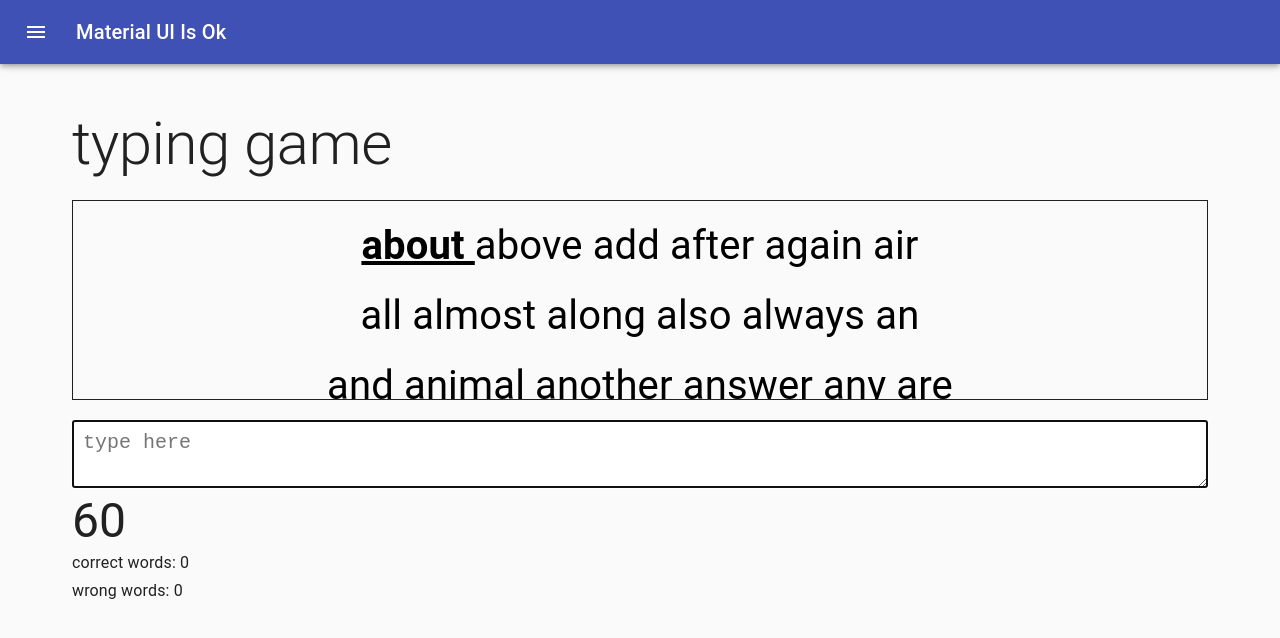
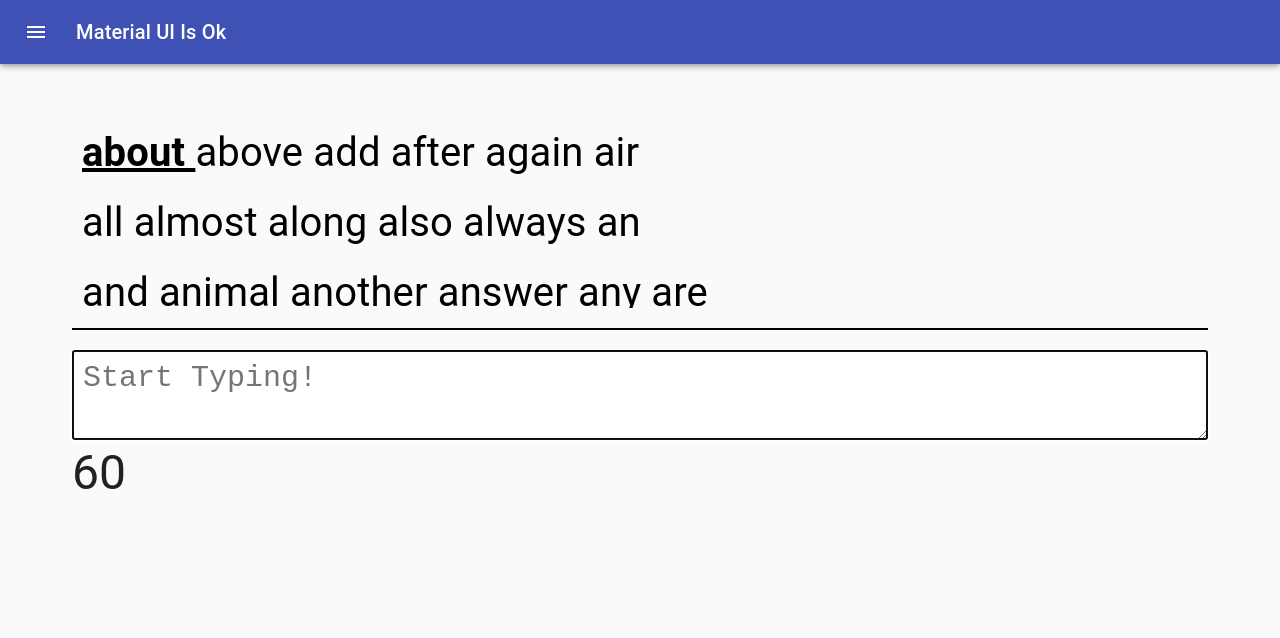
Before and after one commit to owengiri20/material-ui-is-ok, a React (Create React App) app: page /typer in a window 1280 px wide. Shown: the top 638 px of the page. Built offline with nearby package versions, Linux system fonts and the light colour scheme.

Commit message:
clean up code, pretiffy the ui a bit

```diff
--- a/src/App.css
+++ b/src/App.css
@@ -3,16 +3,16 @@ a {
 	color: unset;
 }
 
-#fuck::-webkit-scrollbar-track {
+#textDisplay::-webkit-scrollbar-track {
 	-webkit-box-shadow: transparent;
 	background-color: transparent;
 }
 
-#fuck::-webkit-scrollbar {
+#textDisplay::-webkit-scrollbar {
 	width: 6px;
 	background-color: transparent;
 }
 
-#fuck::-webkit-scrollbar-thumb {
+#textDisplay::-webkit-scrollbar-thumb {
 	background-color: transparent;
 }
--- a/src/typing-game/typer.tsx
+++ b/src/typing-game/typer.tsx
@@ -8,14 +8,15 @@ interface TestWord {
 	status: "correct" | "incorrect" | "eh"
 	cut: boolean
 }
-
+// id of text display
+const DISPLAY_ID = "textDisplay"
+// creates an array of every "nth" number
 const everyNth = (arr: number[], nth: number) => arr.filter((_, i) => i % nth === nth - 1)
 
+// generate list of words of json file
 const genWords = (): TestWord[] => {
 	const words: string[] = j.split("|")
-
 	const cutOffs = everyNth(Array.from(Array(words.length).keys()), 6)
-
 	const testWords: TestWord[] = words.map((w, i) => {
 		let c = false
 		if (cutOffs.includes(i)) {
@@ -33,15 +34,20 @@ export const Typer = (props: Props) => {
 		indicator: { height: "60px", width: "60px" },
 		typingArea: {
 			margin: "20px 0",
-			border: "1px solid",
+			paddingBottom: "15px",
 			padding: "10px",
 			maxHeight: "200px",
 			overflowY: "auto",
 			fontSize: "20px",
-			textAlign: "center",
 		},
 
-		textAreaStyles: { width: "100%", fontSize: "20px", padding: "10px" },
+		textAreaStyles: { width: "100%", fontSize: "30px", padding: "10px" },
+		line: {
+			height: "2px",
+			width: "100%",
+			backgroundColor: "black",
+			marginBottom: "20px",
+		},
 	})
 
 	const classes = useStyles()
@@ -49,7 +55,6 @@ export const Typer = (props: Props) => {
 	const [idx, setIdx] = React.useState(0)
 	const [charIdx, setCharIdx] = React.useState(0)
 
-	const [iColour, setIColour] = React.useState("black")
 	const [word, setWord] = React.useState<string>("")
 	const [finish, setFinish] = React.useState(false)
 	const [start, setStart] = React.useState(false)
@@ -67,35 +72,11 @@ export const Typer = (props: Props) => {
 		}
 	})
 
-	const handleRestart = () => {
-		window.location.reload()
-	}
-
-	const handleKeyPress = (key: any) => {
-		const currWord = props.yoyoWords[idx]
-		if (!start) {
-			setStart(true)
-		}
-
-		const currChar = currWord.word[charIdx]
-		setCharIdx(charIdx + 1)
-
-		if (currChar) {
-			if (currChar === key.key) {
-				setIColour("green")
-			} else {
-				setIColour("red")
-			}
-		}
-
-		if (key.code === "Space") {
-			setWord("")
-			setIdx(idx + 1)
-			setCharIdx(0)
-			if (currWord.word === word) {
+	const handleStatus = (correct: boolean) => {
+		if (correct) {
 			setCorrectWords(correctWords + 1)
 			props.setWords(
-					props.yoyoWords.map((w, i) => {
+				props.words.map((w, i) => {
 					if (i === idx) {
 						return {
 							...w,
@@ -108,7 +89,7 @@ export const Typer = (props: Props) => {
 		} else {
 			setWrongWords(wrongWords + 1)
 			props.setWords(
-					props.yoyoWords.map((w, i) => {
+				props.words.map((w, i) => {
 					if (i === idx) {
 						return {
 							...w,
@@ -119,30 +100,50 @@ export const Typer = (props: Props) => {
 				}),
 			)
 		}
+	}
+
+	const handleRestart = () => {
+		window.location.reload()
+	}
+
+	const handleKeyPress = (key: any) => {
+		const currWord = props.words[idx]
+		if (!start) {
+			setStart(true)
+		}
+		setCharIdx(charIdx + 1)
+
+		if (key.code === "Space") {
+			setWord("")
+			setIdx(idx + 1)
+			setCharIdx(0)
+			if (currWord.word === word) {
+				handleStatus(true)
+			} else {
+				handleStatus(false)
+			}
 
 			return
 		}
 	}
 
 	const handleBackSpace = (key: any) => {
-		// characters
 		if (word.length === 0) return
 		if (key.code && key.code === "Backspace") {
 			if (charIdx === 0) return
 			setCharIdx(charIdx - 1)
-			console.log("backspace")
 		}
 	}
 
-	const calcWPM = () => {
-		return (correctWords / 60) * 60
-	}
+	const calcWPM = () => (correctWords / 60) * 60
 
 	const getColour = (status: "correct" | "incorrect" | "eh") => {
 		if (status === "correct") return "green"
 		if (status === "incorrect") return "red"
 		if (status === "eh") return "black"
 	}
+
+	const onCurrWord = (currIdx: number) => idx === currIdx
 
 	const getResult = (wpm: number) => {
 		let label = ""
@@ -174,34 +175,38 @@ export const Typer = (props: Props) => {
 		return <Typography variant="h5">result: {label}</Typography>
 	}
 
-	const textDisplayRef = React.useRef<HTMLDivElement>(null)
+	// useffect to handle scroll height of text display
+	React.useEffect(() => {
+		// if first word
+		if (idx === 0) return
 
-	React.useEffect(() => {
-		if (idx === 0) return
-		const prevWord = props.yoyoWords[idx - 1]
-		let sss = document.getElementById("fuck")
-		if (sss && prevWord.cut) {
-			sss.scrollTop = props.scrollHeight
+		// get prevous word
+		const prevWord = props.words[idx - 1]
+
+		// get textDisplay div
+		let textDisplay = document.getElementById(DISPLAY_ID)
+
+		// handle scroll
+		if (textDisplay && prevWord.cut) {
+			textDisplay.scrollTop = props.scrollHeight
 			props.setScrollHeight(props.scrollHeight + 70)
 		}
-		console.log(prevWord.word)
 	}, [idx])
 
 	return (
 		<Container>
 			{!finish ? (
 				<>
-					<Typography variant="h2">typing game</Typography>
-					<div className={classes.typingArea} ref={textDisplayRef} id="fuck">
+					<div className={classes.typingArea} id={DISPLAY_ID}>
 						<Typography variant="subtitle1">
-							{props.yoyoWords.map((w, i) => (
+							{props.words.map((w, i) => (
 								<React.Fragment key={i}>
 									<span
 										style={{
 											color: getColour(w.status),
-											textDecoration: idx === i ? "underline" : "unset",
+											textDecoration: onCurrWord(i) ? "underline" : "unset",
 											fontSize: "40px",
-											fontWeight: idx === i ? "bold" : "unset",
+											fontWeight: onCurrWord(i) ? "bold" : "unset",
 										}}
 										key={i}
 									>{` ${w.word} `}</span>
@@ -210,6 +215,7 @@ export const Typer = (props: Props) => {
 							))}
 						</Typography>
 					</div>
+					<div className={classes.line}></div>
 					<textarea
 						className={classes.textAreaStyles}
 						autoFocus
@@ -219,13 +225,12 @@ export const Typer = (props: Props) => {
 						onChange={(e) => setWord(e.target.value.trim())}
 						name=""
 						id=""
-						placeholder="type here"
+						placeholder={idx === 0 ? "Start Typing!" : ""}
 					></textarea>
-					{/* <div className={classes.indicator} style={{ backgroundColor: iColour }}></div> */}
 					<div>
 						<Typography variant="h3">{seconds}</Typography>
-						<Typography variant="subtitle1">correct words: {correctWords}</Typography>
-						<Typography variant="subtitle1">wrong words: {wrongWords}</Typography>
+						{/* <Typography variant="subtitle1">correct words: {correctWords}</Typography> */}
+						{/* <Typography variant="subtitle1">wrong words: {wrongWords}</Typography> */}
 					</div>
 				</>
 			) : (
@@ -249,7 +254,7 @@ export const Typer = (props: Props) => {
 }
 
 interface Props {
-	yoyoWords: TestWord[]
+	words: TestWord[]
 	setWords: (t: TestWord[]) => void
 
 	scrollHeight: number
@@ -257,8 +262,8 @@ interface Props {
 }
 export const TyperWrapper = (props: Props) => {
 	const {} = props
-	const [tWords, setTWords] = React.useState(genWords())
+	const [words, setWords] = React.useState(genWords())
 	const [scrollHeight, setScrollHeight] = React.useState(0)
 
-	return <Typer scrollHeight={scrollHeight} setScrollHeight={setScrollHeight} yoyoWords={tWords} setWords={setTWords} />
+	return <Typer scrollHeight={scrollHeight} setScrollHeight={setScrollHeight} words={words} setWords={setWords} />
 }
```
Lines whose indentation alone changed are shown as unchanged.
